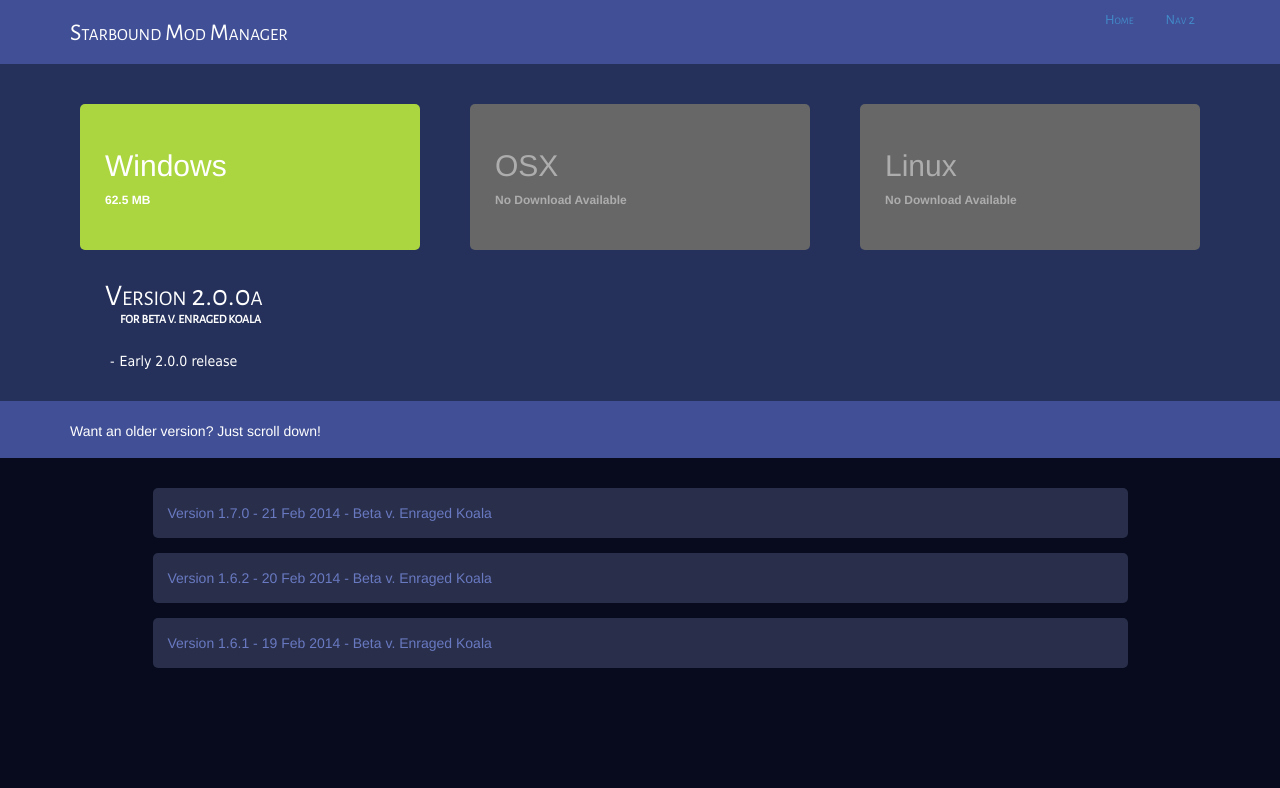
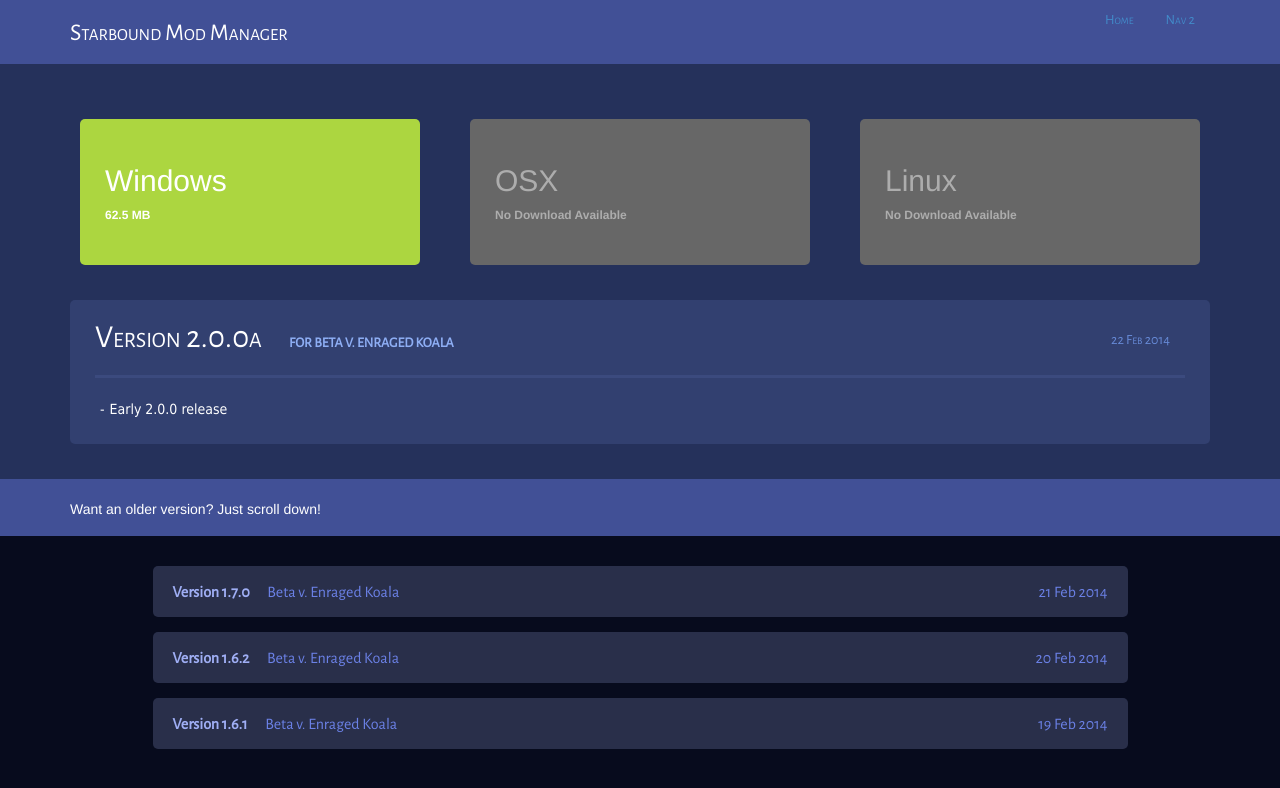
Before and after one commit to LunaTheArcticFox/Starbound-Mod-Manager, a Jekyll site: the page built from index.html, in a window 1280 px wide. Shown: the top 788 px of the page. Built offline with Jekyll 4.4.1, drawn with Linux system fonts in a browser that asks for light colours; Markdown is read by kramdown in place of the engine named in the settings.

Commit message:
Lots more changes, fixes for smaller devices.

```diff
--- a/_includes/post-download-block.html
+++ b/_includes/post-download-block.html
@@ -55,8 +55,9 @@
     </div>
 
     <div class="version-info">
-      <h2>{{ post.title }}</h2>
-      <h6><span class="smaller">for</span> {{ post.gameversion }}</h6>
+      <span class="darkest pull-right">{{ post.date | date_to_string }}</span>
+	  <span class="lighter">{{ post.title }}</span>
+	  <span class="darker">for {{ post.gameversion }}</span>
       <div class="container">{{ post.content }}</div>
     </div>
 
--- a/css/main.css
+++ b/css/main.css
@@ -29,32 +29,92 @@
 }
 
 .jumbotron {
-  padding-top: 20px;
-  padding-bottom: 20px;
+  padding-top: 35px;
+  padding-bottom: 35px;
   background-color: #25315b;
 }
 
 .version-info {
-  margin-left: 35px;
+  margin-top: 25px;
+  padding-top: 15px;
+  padding-left: 25px;
+  padding-right: 25px;
+  padding-bottom: 15px;
+  border-radius: 5px;
   color: #ffffff;
   font-family: 'Alegreya Sans', sans-serif;
   font-variant: small-caps;
+  background-color: #324070;
 }
 
-.version-info h2 {
-  margin-bottom: -10px;
+.version-info .darker {
+  color: #8eaef4;
 }
 
-.version-info h6 {
-  text-transform: uppercase;
-  padding-bottom: 15px;
-  text-indent: 15px;
-  font-weight: bold;
+.version-info .darkest {
+  color: #678ad7;
+}
+
+@media (min-width: 441px) {
+  .version-info .lighter {
+    font-size: 32px;
+    padding-bottom: 11px;
+    margin-bottom: 15px;
+    white-space: nowrap;
+  }
+
+  .version-info .darker {
+    text-transform: uppercase;
+    padding-left: 25px;
+    padding-top: 10px;
+    text-indent: 15px;
+    font-weight: bold;
+    white-space: nowrap;
+  }
+
+  .version-info .darkest {
+    padding-top: 15px;
+    padding-right: 15px;
+    margin-bottom: -15px;
+    white-space: nowrap;
+  }
+}
+
+@media (max-width: 440px) {
+  .version-info .lighter {
+    font-size: 22px;
+    padding-bottom: 11px;
+    margin-bottom: 15px;
+    white-space: nowrap;
+  }
+
+  .version-info .darker {
+    font-size: 13px;
+    text-transform: uppercase;
+    padding-top: 10px;
+    white-space: nowrap;
+  }
+
+  .version-info .darkest .pull-right {
+    padding-top: 15px;
+    padding-right: 15px;
+    margin-bottom: -15px;
+    white-space: nowrap;
+    float: left;
+    text-align: left;
+  }
 }
 
 .version-info ul {
   font-family: 'Tahoma', sans-serif;
   font-variant: normal;
+}
+
+.version-info .container {
+  border-top-style: solid;
+  border-top-color: #3b4a7e;
+  margin-top: 15px;
+  padding-top: 21px;
 }
 
 .download-button {
@@ -70,9 +130,6 @@
 @media (max-width: 800px) {
   .download-button {
     margin: 15px 0px 5px 0px;
-  }
-  .version-info {
-    margin-left: 15px;
   }
 }
 
@@ -99,6 +156,7 @@
   background-color: #415096;
   color: #ffffff;
   font-size: 14px;
+  padding-top: 20px;
   padding-bottom: 17px;
 }
 
@@ -134,9 +192,30 @@
 .old-version {
   border-radius: 5px;
   background-color: #292f4a;
-  color: #6979c2;
-  padding: 15px;
+  color: #6b81e6;
+  padding: 15px 20px 13px 20px;
   margin-bottom: 15px;
+  transition: background-color .25s ease-in-out;
+  -moz-transition: background-color .25s ease-in-out;
+  -webkit-transition: background-color .25s ease-in-out;
+  font-family: 'Alegreya Sans', sans-serif;
+  font-size: 16px;
+}
+
+.old-version:hover {
+  background-color: #434c75;
+}
+
+.old-version .lighter {
+  font-weight: bold;
+  color: #9faef4;
+  white-space: nowrap;
+}
+
+.old-version .darker {
+  color: #6b81e6;
+  padding-left: 15px;
+  white-space: nowrap;
 }
 
 .smaller {
--- a/index.html
+++ b/index.html
@@ -19,7 +19,9 @@
       <a href="{{ site.baseurl }}{{ post.url }}">
         <div class="col-xs-1"></div>
         <div class="col-xs-10 old-version">
-          {{ post.title }} - {{ post.date | date_to_string }} - {{ post.gameversion }}
+          <span class="lighter">{{ post.title }}</span>
+          <span class="darker">{{ post.gameversion }}</span>
+          <span class="darker pull-right">{{ post.date | date_to_string }}</span>
         </div>
         <div class="col-xs-1"></div>
       </a>
```
